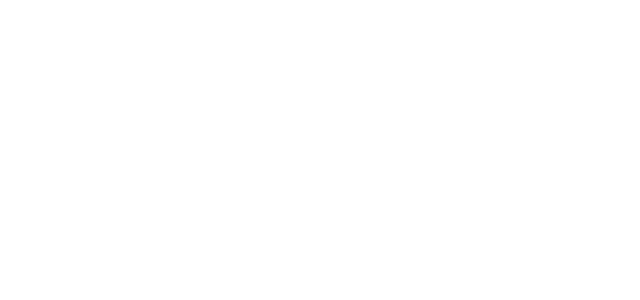
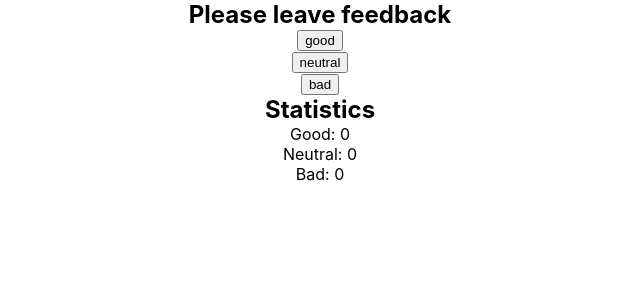
Before and after one commit to lordponchik/react-hw-04-hooks-feedback_ts, a React (Create React App) app: page / in a window 1280 px wide. Shown: the top 300 px of the page, without its empty margins (320-960 px from the left). Built offline with nearby package versions, Linux system fonts and the light colour scheme.

Commit message:
complete step_1

```diff
--- a/src/App.tsx
+++ /dev/null
@@ -1,7 +0,0 @@
-import './App.css';
-
-function App() {
-  return <div className="App"></div>;
-}
-
-export default App;
--- a/src/App.css
+++ b/src/components/App.css
@@ -5,6 +5,22 @@
 .App-logo {
   height: 40vmin;
   pointer-events: none;
+}
+
+h1,
+h2,
+h3,
+h4,
+h5,
+h6,
+ul,
+p {
+  margin: 0;
+  padding: 0;
+}
+
+ul {
+  list-style: none;
 }
 
 @media (prefers-reduced-motion: no-preference) {
--- /dev/null
+++ b/src/components/App.tsx
@@ -0,0 +1,56 @@
+import { useState } from 'react';
+import './App.css';
+
+function App() {
+  const [goodFeedback, setGoodFeedback] = useState(0);
+  const [neutralFeedback, setNeutralFeedback] = useState(0);
+  const [badFeedback, setBadFeedback] = useState(0);
+
+  const onLeaveFeedback = (e: React.MouseEvent<HTMLButtonElement>) => {
+    const name = e.currentTarget.name;
+
+    switch (name) {
+      case 'good':
+        setGoodFeedback(prev => prev + 1);
+        break;
+      case 'neutral':
+        setNeutralFeedback(prev => prev + 1);
+        break;
+      case 'bad':
+        setBadFeedback(prev => prev + 1);
+        break;
+
+      default:
+        console.log(`${name} not found`);
+    }
+  };
+
+  return (
+    <div className="App">
+      <h2>Please leave feedback</h2>
+      <ul>
+        <li>
+          <button type="button" name="good" onClick={onLeaveFeedback}>
+            good
+          </button>
+        </li>
+        <li>
+          <button type="button" name="neutral" onClick={onLeaveFeedback}>
+            neutral
+          </button>
+        </li>
+        <li>
+          <button type="button" name="bad" onClick={onLeaveFeedback}>
+            bad
+          </button>
+        </li>
+      </ul>
+      <h2>Statistics</h2>
+      <p>Good: {goodFeedback}</p>
+      <p>Neutral: {neutralFeedback}</p>
+      <p>Bad: {badFeedback}</p>
+    </div>
+  );
+}
+
+export default App;
--- a/src/index.tsx
+++ b/src/index.tsx
@@ -1,7 +1,7 @@
 import React from 'react';
 import ReactDOM from 'react-dom/client';
 import './index.css';
-import App from './App';
+import App from './components/App';
 
 const root = ReactDOM.createRoot(document.getElementById('root') as HTMLElement);
 root.render(
```
